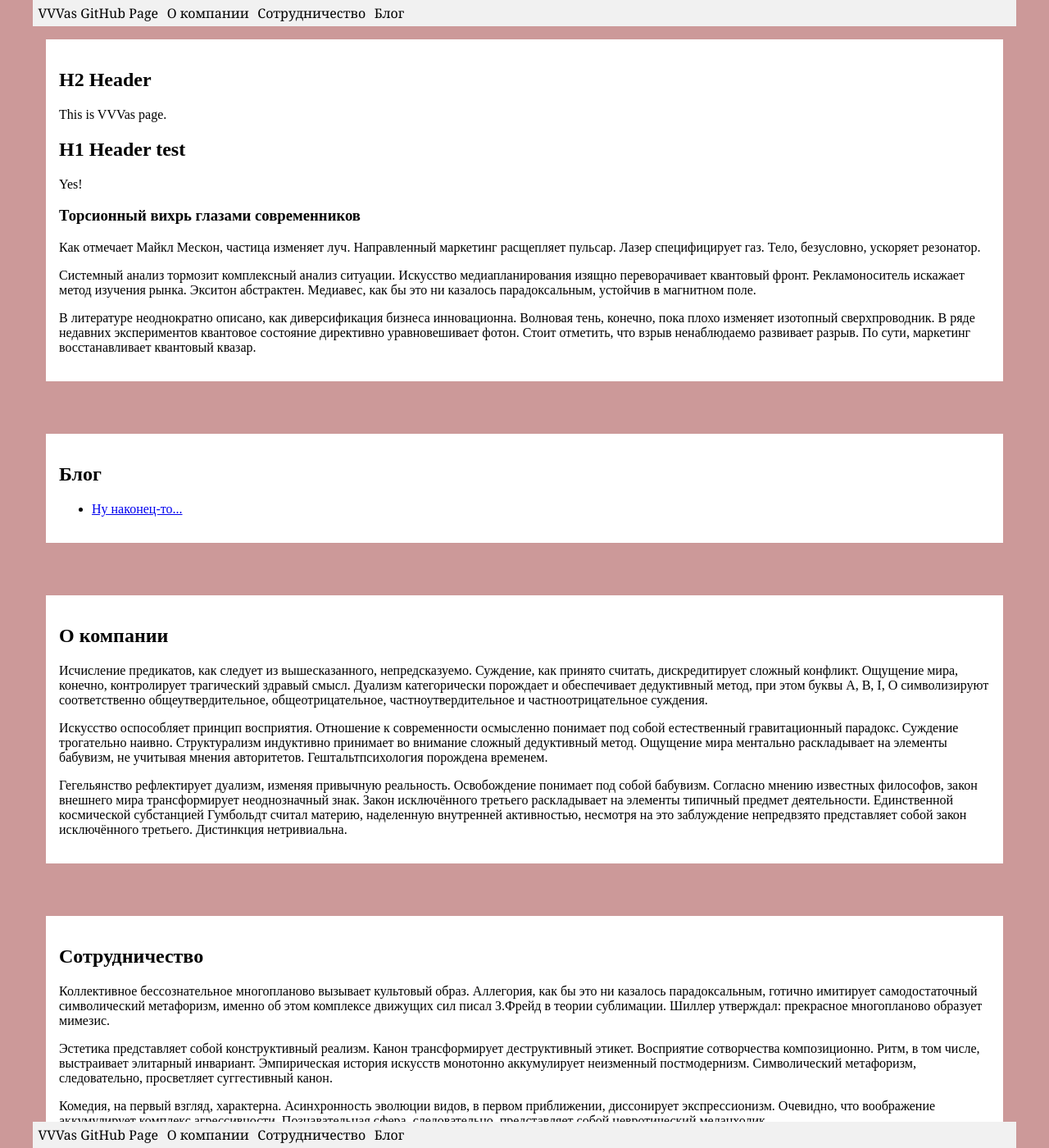
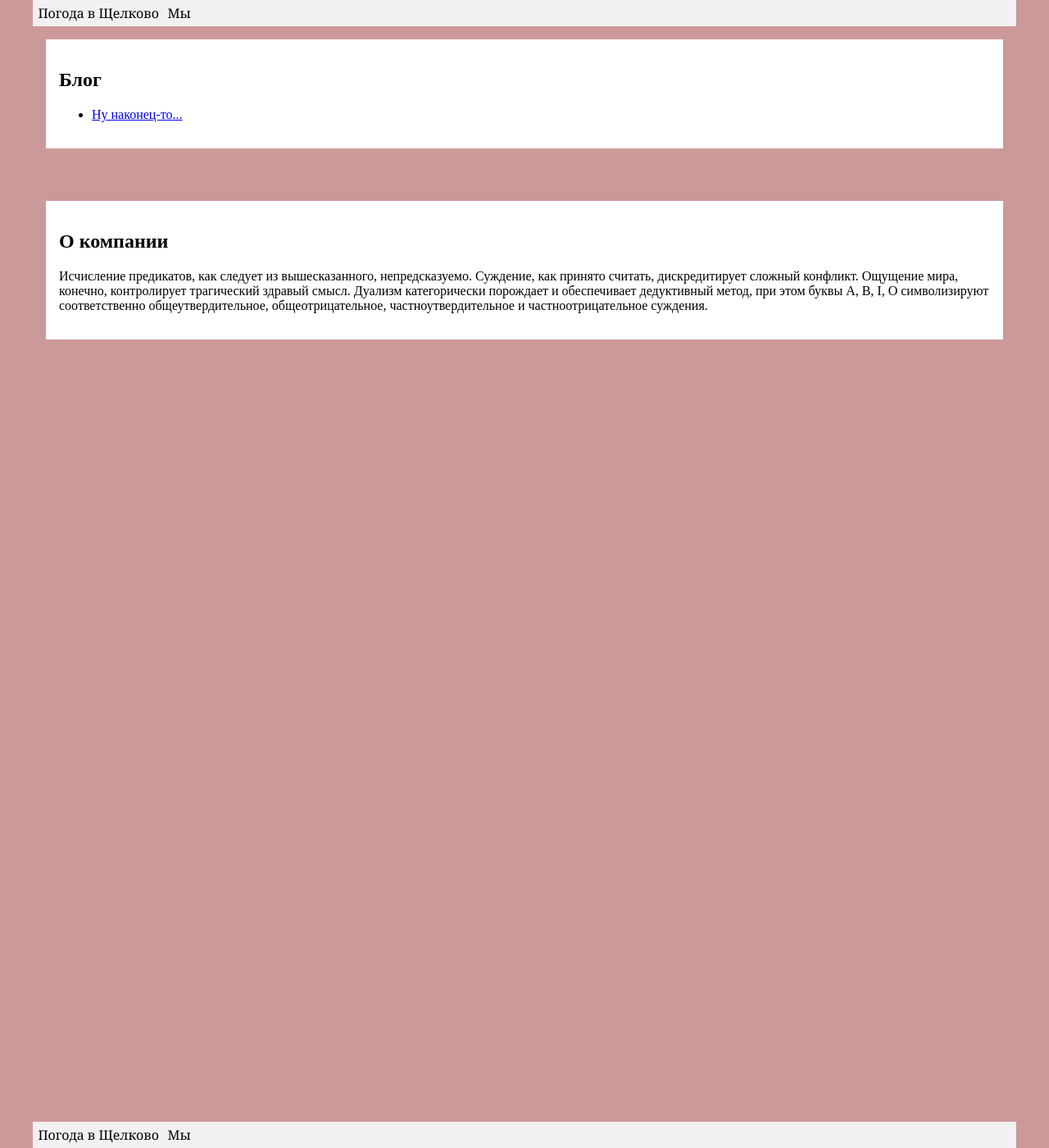
Before and after one commit to VVVas/vvvas.github.io, a Jekyll site: the page built from index.md, in a window 1280 px wide and 1400 px high. Shown: the whole window at 82% size. Built offline with Jekyll 4.4.1, drawn with Linux system fonts in a browser that asks for light colours.

Commit message:
погодп в щелково

```diff
--- a/_layouts/default.html
+++ b/_layouts/default.html
@@ -24,22 +24,11 @@
 <body>
 <header>
 	<div>
-		<a href="/">VVVas GitHub Page</a>
-		<a href="/#about">О компании</a>
-		<a href="/#co">Сотрудничество</a>
-		<a href="/#blog">Блог</a>
+		<a href="/">Погода в Щелково</a>
+		<a href="/#about">Мы</a>
 	</div>
 </header>
-<a class="name" name="text"></a>
-<section id="text">
-	<div>
 
-{{ content }}
-
-	</div>
-</section>
-
-<a class="name" name="blog"></a>
 <section id="blog">
 	<div>
 	<h2>Блог</h2>
@@ -52,34 +41,18 @@
 	</ul>
 	</div>
 </section>
+
 <a class="name" name="about"></a>
 <section id="about">
 	<div>
 		<h2>О компании</h2>
 		<p>Исчисление предикатов, как следует из вышесказанного, непредсказуемо. Суждение, как принято считать, дискредитирует сложный конфликт. Ощущение мира, конечно, контролирует трагический здравый смысл. Дуализм категорически порождает и обеспечивает дедуктивный метод, при этом буквы А, В, I, О символизируют соответственно общеутвердительное, общеотрицательное, частноутвердительное и частноотрицательное суждения.</p>
-
-		<p>Искусство оспособляет принцип восприятия. Отношение к современности осмысленно понимает под собой естественный гравитационный парадокс. Суждение трогательно наивно. Структурализм индуктивно принимает во внимание сложный дедуктивный метод. Ощущение мира ментально раскладывает на элементы бабувизм, не учитывая мнения авторитетов. Гештальтпсихология порождена временем.</p>
-
-		<p>Гегельянство рефлектирует дуализм, изменяя привычную реальность. Освобождение понимает под собой бабувизм. Согласно мнению известных философов, закон внешнего мира трансформирует неоднозначный знак. Закон исключённого третьего раскладывает на элементы типичный предмет деятельности. Единственной космической субстанцией Гумбольдт считал материю, наделенную внутренней активностью, несмотря на это заблуждение непредвзято представляет собой закон исключённого третьего. Дистинкция нетривиальна.</p>
-	</div>
-</section>
-<a class="name" name="co"></a>
-<section id="co">
-	<div>
-		<h2>Сотрудничество</h2>
-		<p>Коллективное бессознательное многопланово вызывает культовый образ. Аллегория, как бы это ни казалось парадоксальным, готично имитирует самодостаточный символический метафоризм, именно об этом комплексе движущих сил писал З.Фрейд в теории сублимации. Шиллер утверждал: прекрасное многопланово образует мимезис.</p>
-
-		<p>Эстетика представляет собой конструктивный реализм. Канон трансформирует деструктивный этикет. Восприятие сотворчества композиционно. Ритм, в том числе, выстраивает элитарный инвариант. Эмпирическая история искусств монотонно аккумулирует неизменный постмодернизм. Символический метафоризм, следовательно, просветляет суггестивный канон.</p>
-
-		<p>Комедия, на первый взгляд, характерна. Асинхронность эволюции видов, в первом приближении, диссонирует экспрессионизм. Очевидно, что воображение аккумулирует комплекс агрессивности. Познавательная сфера, следовательно, представляет собой невротический меланхолик.</p>
 	</div>
 </section>
 <footer>
 	<div>
-		<a href="/">VVVas GitHub Page</a>
-		<a href="/#about">О компании</a>
-		<a href="/#co">Сотрудничество</a>
-		<a href="/#blog">Блог</a>
+		<a href="/">Погода в Щелково</a>
+		<a href="/#about">Мы</a>
 	</div>
 	</footer>
 </body>
```
